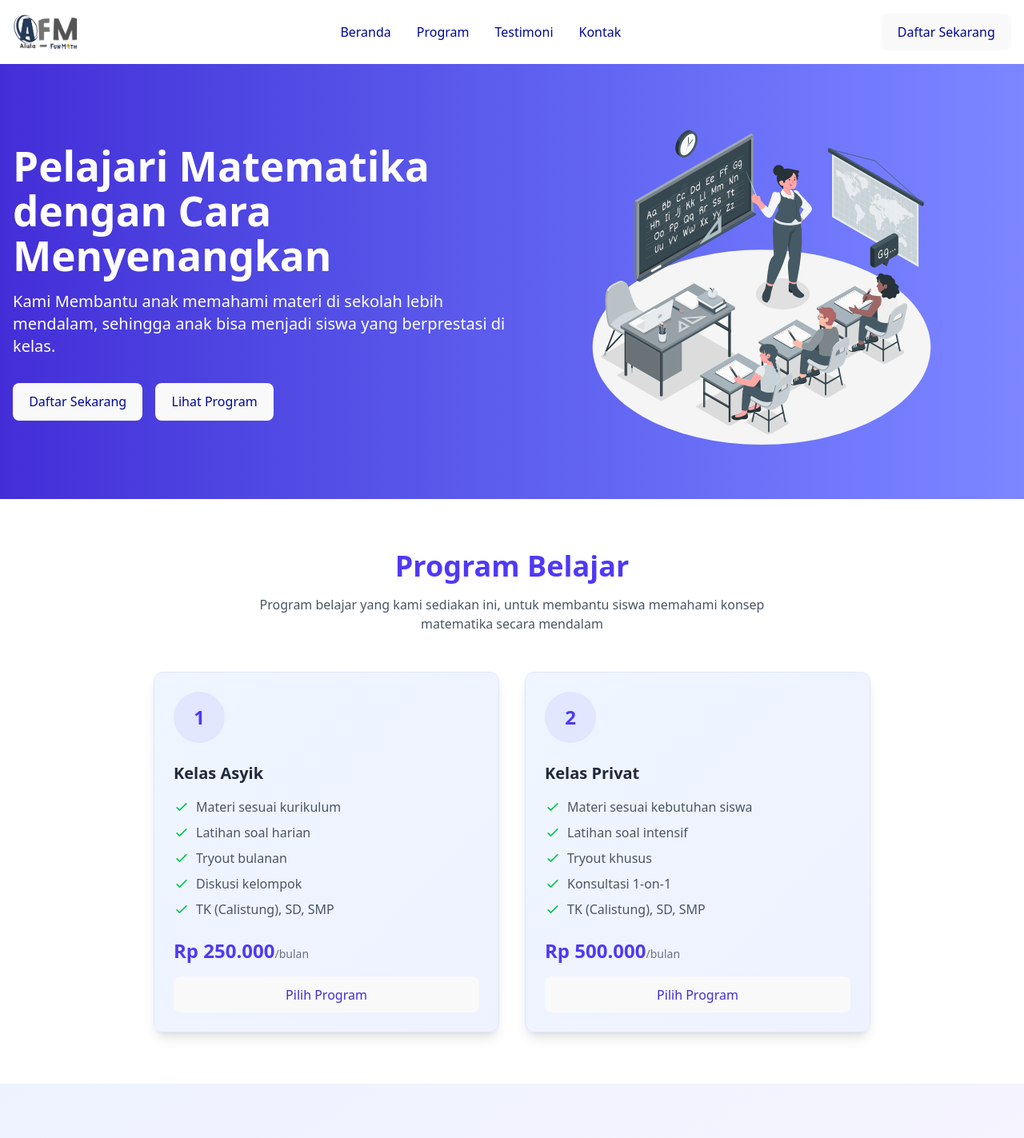
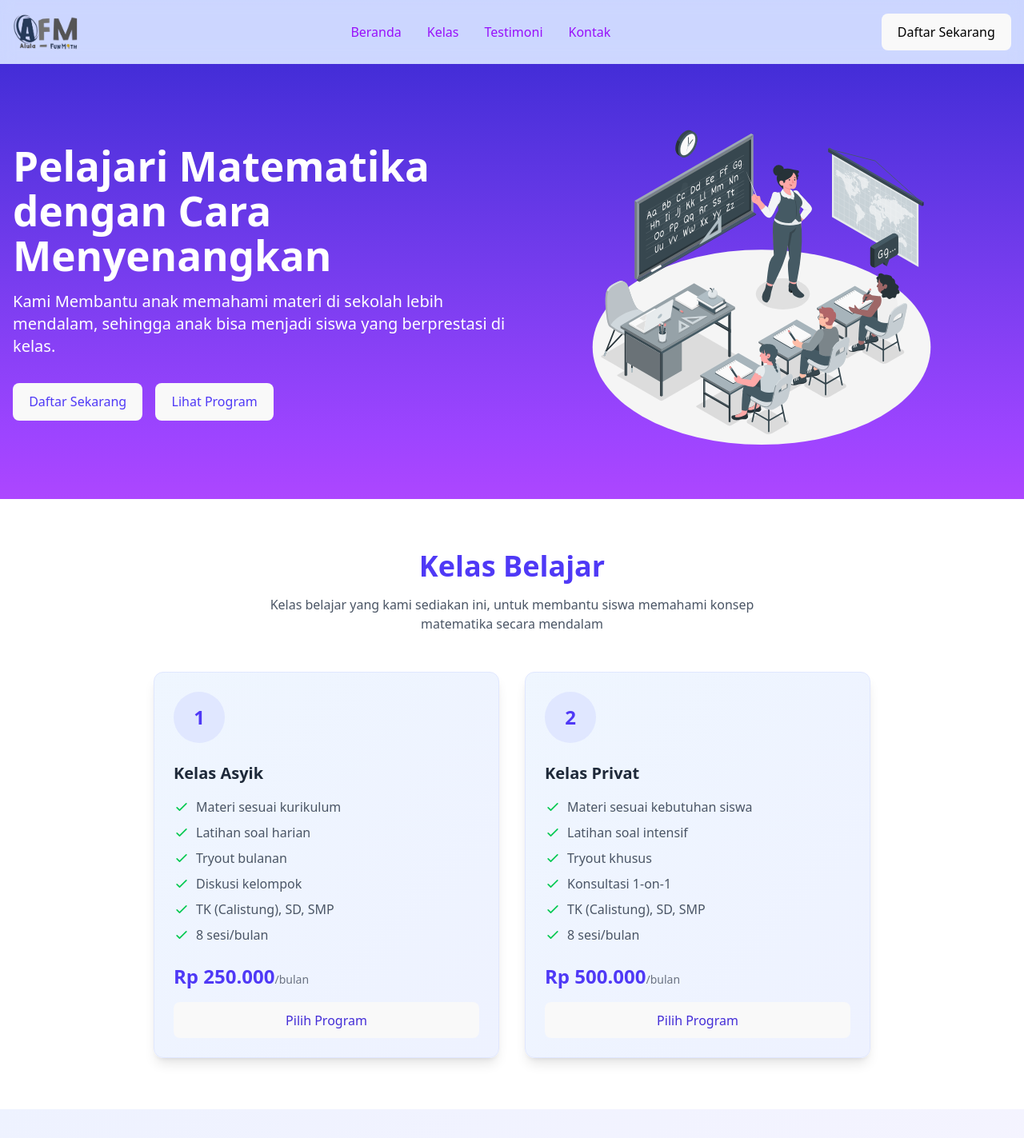
Before and after one commit to aawaludin/afm-landing, a React (Vite) app: page / in a window 1280 px wide. Shown: the top 1423 px of the page at 80% size. Built offline with nearby package versions, Linux system fonts and the light colour scheme.

Commit message:
fix dark mode

```diff
--- a/src/App.jsx
+++ b/src/App.jsx
@@ -78,14 +78,14 @@ function App() {
   }, []);
 
   return (
-    <div className="font-sans min-w-screen bg-gradient-to-b from-blue-50 to-indigo-100 min-h-screen ">
+    <div className="font-sans min-w-screen bg-gradient-to-b from-indigo-200 to-purple-100 min-h-screen ">
       {/* Navigation */}
       <motion.nav
         initial={{ y: -100 }}
         animate={{ y: 0 }}
         transition={{ duration: 0.5, type: "spring", stiffness: 100 }}
-        className={`py-4 sticky top-0 z-50 transition-all duration-300 backdrop-blur-md ${
-          isScrolled ? "bg-white/30 shadow-md" : "bg-white"
+        className={`py-4 sticky top-0 z-50 transition-all duration-300  backdrop-blur-md ${
+          isScrolled ? "bg-white/30 shadow-md" : "bg-white/10 backdrop-blur-sm"
         }`}
       >
         <div className="container mx-auto px-4 flex justify-between items-center">
@@ -102,9 +102,12 @@ function App() {
           </motion.div>
 
           {/* Desktop Menu */}
-          <div className="hidden md:flex space-x-8">
-            {["Beranda", "Program", "Testimoni", "Kontak"].map(
-              (item, index) => (
+          <div
+            className={`hidden md:flex space-x-8 ${
+              isScrolled ? "text-purple-900" : "text-purple-600"
+            } `}
+          >
+            {["Beranda", "Kelas", "Testimoni", "Kontak"].map((item, index) => (
               <motion.a
                 key={index}
                 initial={{ y: -20, opacity: 0 }}
@@ -115,8 +118,7 @@ function App() {
               >
                 {item}
               </motion.a>
-              )
-            )}
+            ))}
           </div>
 
           <motion.button
@@ -155,10 +157,9 @@ function App() {
             initial={{ height: 0, opacity: 0 }}
             animate={{ height: "auto", opacity: 1 }}
             exit={{ height: 0, opacity: 0 }}
-            className="md:hidden bg-white/70 backdrop-blur-md py-4 px-4 overflow-hidden"
+            className="md:hidden dark:tbg-white bg-white/70  py-4 px-4 overflow-hidden"
           >
-            {["Beranda", "Program", "Testimoni", "Kontak"].map(
-              (item, index) => (
+            {["Beranda", "Kelas", "Testimoni", "Kontak"].map((item, index) => (
               <a
                 key={index}
                 href={`#${item.toLowerCase().replace(" ", "-")}`}
@@ -167,8 +168,7 @@ function App() {
               >
                 {item}
               </a>
-              )
-            )}
+            ))}
             <button className="mt-2 bg-indigo-600 hover:bg-indigo-700 text-indgo-700 font-bold py-2 px-4 rounded-lg w-full transition duration-300">
               <a href="https://wa.me/6281373420852">Daftar Sekarang</a>
             </button>
@@ -179,7 +179,7 @@ function App() {
       {/* Hero Section */}
       <section
         id="beranda"
-        className="py-16 md:py-20 bg-gradient-to-r from-indigo-700 to-indigo-400 text-white"
+        className="py-16 md:py-20 bg-gradient-to-b from-indigo-700 to-purple-500 text-white"
       >
         <div className="container mx-auto px-4 flex flex-col md:flex-row items-center">
           <motion.div
@@ -215,9 +215,11 @@ function App() {
               <motion.button
                 whileHover={{ scale: 1.05 }}
                 whileTap={{ scale: 0.95 }}
-                className="bg-transparent border-2 border-white hover:bg-indigo-700 font-bold py-3 px-8 rounded-lg text-lg text-indigo-600 transition duration-300"
+                className="bg-white border-2 border-white hover:bg-indigo-700 font-bold py-3 px-8 rounded-lg text-lg text-indigo-600 transition duration-300"
               >
-                <a href="#program">Lihat Program</a>
+                <a href="#program" className="">
+                  Lihat Program
+                </a>
               </motion.button>
             </motion.div>
           </motion.div>
@@ -245,10 +247,10 @@ function App() {
             className="text-center mb-12"
           >
             <h2 className="text-3xl md:text-4xl font-bold text-indigo-600 mb-4">
-              Program Belajar
+              Kelas Belajar
             </h2>
             <p className="text-gray-600 max-w-2xl mx-auto">
-              Program belajar yang kami sediakan ini, untuk membantu siswa
+              Kelas belajar yang kami sediakan ini, untuk membantu siswa
               memahami konsep matematika secara mendalam
             </p>
           </motion.div>
@@ -270,6 +272,7 @@ function App() {
                     "Tryout bulanan",
                     "Diskusi kelompok",
                     "TK (Calistung), SD, SMP",
+                    "8 sesi/bulan",
                   ],
                   price: "Rp 250.000",
                 },
@@ -281,6 +284,7 @@ function App() {
                     "Tryout khusus",
                     "Konsultasi 1-on-1",
                     "TK (Calistung), SD, SMP",
+                    "8 sesi/bulan",
                   ],
                   price: "Rp 500.000",
                 },
@@ -326,7 +330,7 @@ function App() {
                   <motion.button
                     whileHover={{ scale: 1.03 }}
                     whileTap={{ scale: 0.98 }}
-                    className="w-full bg-indigo-600 hover:bg-indigo-700 text-indigo-700 py-2 rounded-lg transition duration-300"
+                    className="w-full dark:text-white bg-indigo-600 hover:bg-indigo-700 text-indigo-700 py-2 rounded-lg transition duration-300"
                   >
                     Pilih Program
                   </motion.button>
@@ -406,7 +410,9 @@ function App() {
                     className="bg-gray-200 border-2 border-dashed rounded-xl w-16 h-16"
                   />
                   <div className="ml-4">
-                    <h4 className="font-bold text-lg">{testi.name}</h4>
+                    <h4 className="font-bold dark:text-indigo-600 text-lg">
+                      {testi.name}
+                    </h4>
                     <p className="text-indigo-600">{testi.school}</p>
                   </div>
                 </div>
@@ -463,7 +469,7 @@ function App() {
               variants={scaleVariants}
               whileHover={{ scale: 1.05 }}
               whileTap={{ scale: 0.95 }}
-              className=" border-2 border-white text-indigo-600 hover:bg-indigo-700 font-bold py-3 px-8 rounded-lg text-lg transition duration-300"
+              className=" border-2 bg-white border-white text-indigo-600 hover:bg-indigo-700 font-bold py-3 px-8 rounded-lg text-lg transition duration-300"
             >
               <a href="https://wa.me/6281373420852">Konsultasi Gratis</a>
             </motion.button>
@@ -485,7 +491,7 @@ function App() {
                 <img src={logo} alt="Logo" className="w-10 h-7 mr-2" />
                 <span className="text-xl font-bold">AFM Bimbel</span>
               </div>
-              <p className="text-gray-400 mb-4">
+              <p className="text-gray-700 mb-4">
                 Bimbingan belajar matematika khusus untuk siswa TK (CALISTUNG),
                 SD, SMP dengan metode belajar interaktif.
               </p>
@@ -511,7 +517,7 @@ function App() {
 
             <div>
               <h3 className="text-lg font-bold mb-4">Kontak Kami</h3>
-              <ul className="space-y-2 text-gray-400">
+              <ul className="space-y-2 text-gray-700">
                 <li className="flex items-start">
                   <svg
                     className="h-5 w-5 mr-2 mt-0.5 text-indigo-500"
--- a/src/index.css
+++ b/src/index.css
@@ -15,7 +15,6 @@
 
 a {
   font-weight: 500;
-  color: #000899;
   text-decoration: inherit;
 }
 a:hover {
@@ -42,7 +41,6 @@ button {
   font-size: 1em;
   font-weight: 500;
   font-family: inherit;
-  background-color: #1a1a1a;
   cursor: pointer;
   transition: border-color 0.25s;
 }
```
Lines whose indentation alone changed are shown as unchanged.
